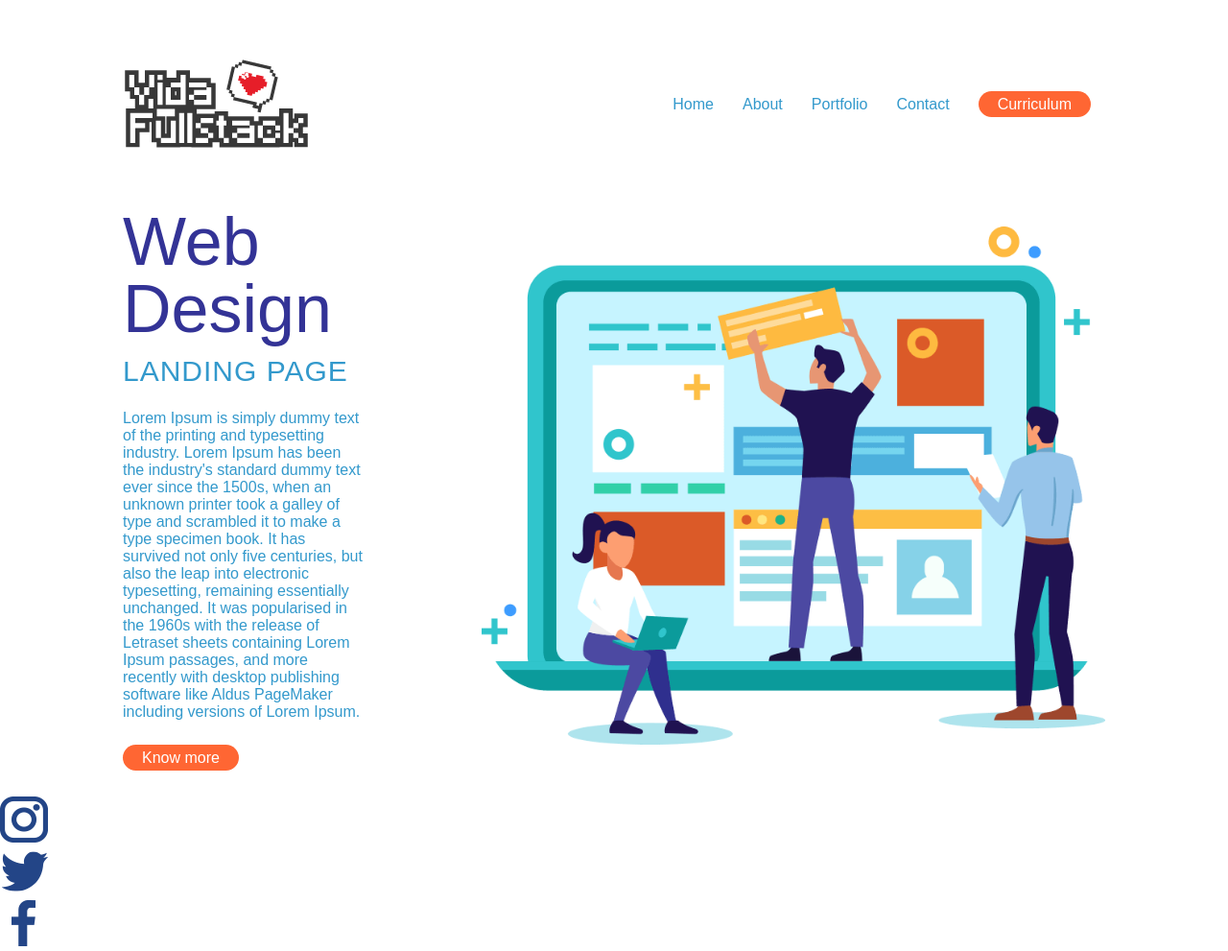
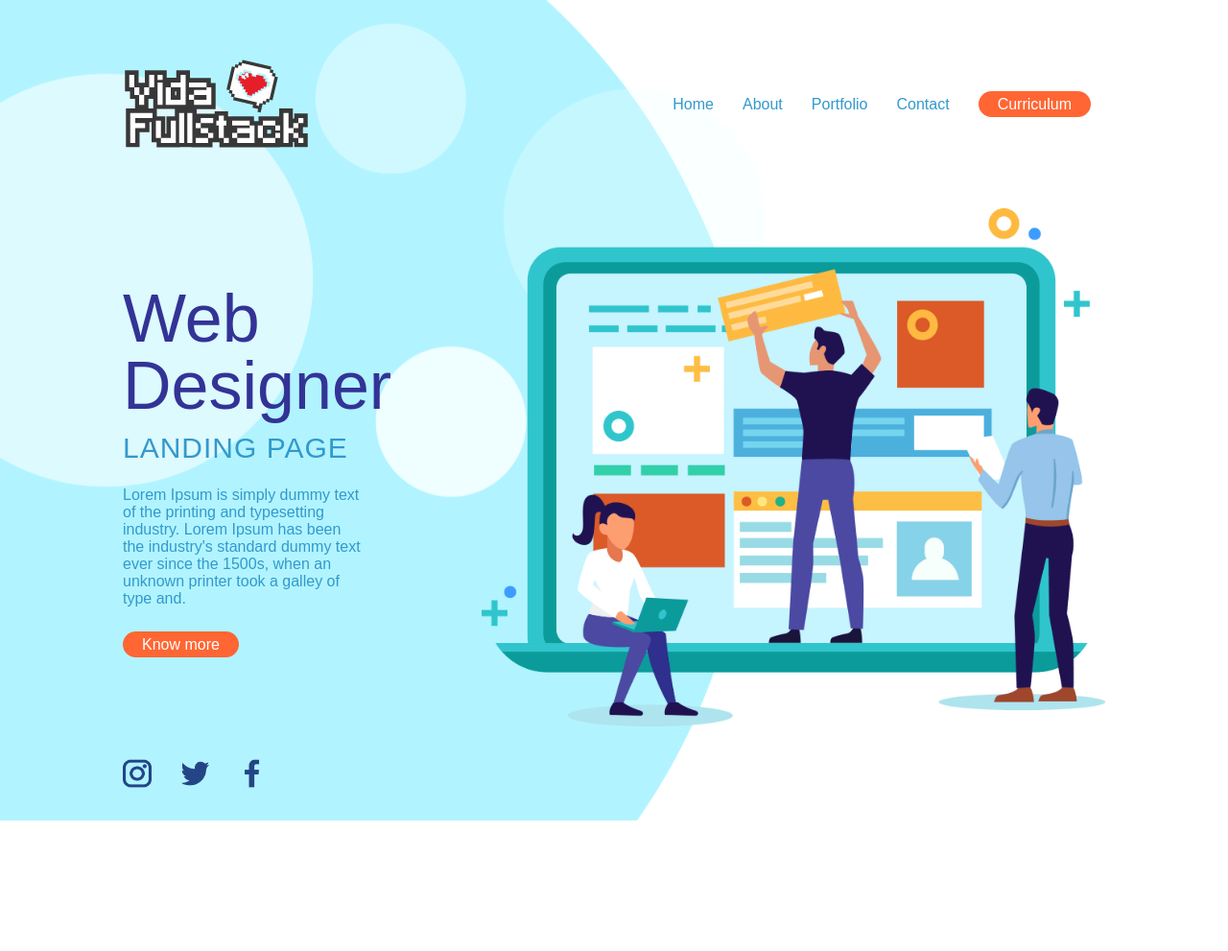
Before and after one commit to HelenaC0ldHeart/HTML-CSS-Only, a plain HTML site: page index.html in a window 1280 px wide. Shown: the whole page at 96% size. After the commit the page ends 855 px from the top, so only its background shows below. Drawn offline with Linux system fonts and the light colour scheme.

Commit message:
Footer and background creation

```diff
--- /dev/null
+++ b/assets/css/footer.css
@@ -0,0 +1,9 @@
+
+
+footer ul li {
+    margin: 0 30px 0 0;
+}
+
+footer ul li a img {
+    width: 30px;
+}
--- a/assets/css/header.css
+++ b/assets/css/header.css
@@ -8,7 +8,6 @@ header section {
 header nav ul {
     display: flex;
     flex-direction: row;
-    list-style: none;
     align-items: center;
 }
 
--- a/assets/css/style.css
+++ b/assets/css/style.css
@@ -2,6 +2,7 @@
 @import "./header.css";
 @import "./btn.css";
 @import "./main.css";
+@import "./footer.css";
 
 /* Reset CSS */
 
@@ -15,6 +16,7 @@
     vertical-align: baseline;
     font-family: "Source Sans Pro",sans-serif;
     text-decoration: none;
+    list-style: none;
 }
 
 .container {
@@ -28,3 +30,9 @@
     display: flex;
     flex-direction: row;
 }
+
+body {
+    background-image: url(../images/bolha-background.png);
+    background-repeat: no-repeat;
+    background-position: left center;
+}
--- a/index.html
+++ b/index.html
@@ -36,10 +36,10 @@
     <section class="row about-web-design">
       <!-- Site Content -->
       <article>
-        <h1> Web Design</h1>
+        <h1> Web Designer</h1>
         <h2>Landing Page</h2>
         <p>
-          Lorem Ipsum is simply dummy text of the printing and typesetting industry. Lorem Ipsum has been the industry's standard dummy text ever since the 1500s, when an unknown printer took a galley of type and scrambled it to make a type specimen book. It has survived not only five centuries, but also the leap into electronic typesetting, remaining essentially unchanged. It was popularised in the 1960s with the release of Letraset sheets containing Lorem Ipsum passages, and more recently with desktop publishing software like Aldus PageMaker including versions of Lorem Ipsum.
+          Lorem Ipsum is simply dummy text of the printing and typesetting industry. Lorem Ipsum has been the industry's standard dummy text ever since the 1500s, when an unknown printer took a galley of type and.
         </p>
         <a href="#" class="btn btn-orange">Know more</a>
       </article>
@@ -55,10 +55,10 @@
 
 
 <!-- Footer -->
-<footer>
+<footer class="container">
 
   <!-- Social Networks -->
-  <ul>
+  <ul class="row">
     <li>
       <a href="#">
         <img src="./assets/images/logo-insta.png" alt="instagram">
```
